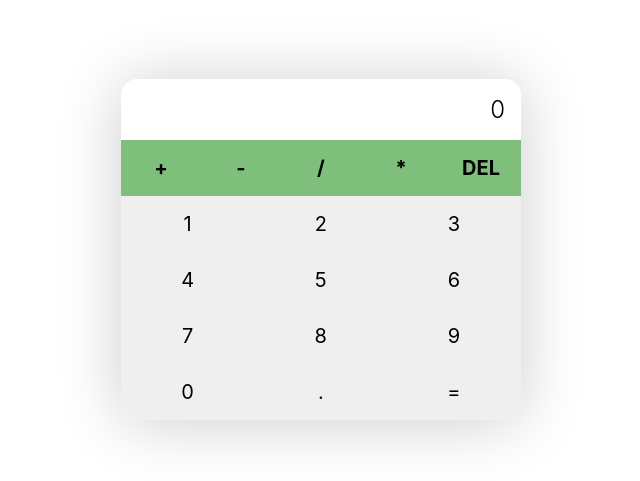
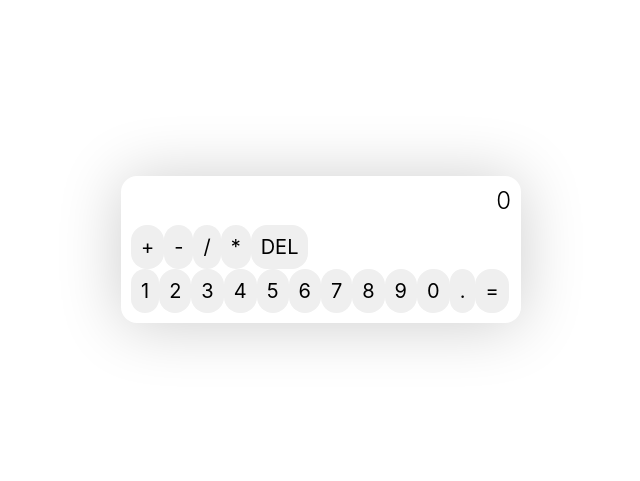
Before and after one commit to mhassanrahi/calculator, a React (Create React App) app: page / in a window 1280 px wide. Shown: the part 151-632 px from the top of the page, without its empty margins (319-959 px from the left). Built offline with nearby package versions, Linux system fonts and the light colour scheme.

Commit message:
* Replaced flexbox with grid

```diff
--- a/src/App.css
+++ b/src/App.css
@@ -18,13 +18,14 @@
   border-radius: 16px;
   box-shadow: 0px 2px 64px rgba(0, 0, 0, 0.2);
   overflow: hidden;
+  padding: 10px;
 }
 
 .display {
-  padding: 16px;
   text-align: right;
   font-size: 24px;
   font-weight: 300;
+  margin-bottom: 10px;
 }
 
 .display span {
@@ -37,9 +38,10 @@
   border: none;
   outline: none;
   font-size: 20px;
-  padding: 16px;
+  padding: 10px;
   cursor: pointer;
   transition: 0.3s;
+  border-radius: 16px;
 }
 
 button:hover {
@@ -47,26 +49,18 @@
   background-color: var(--secondary);
 }
 
-.operators {
-  display: flex;
+.keypad {
+  display: grid;
+  grid-template-columns: repeat(3, 1fr);
+  grid-column-gap: 5px;
+  grid-row-gap: 10px;
 }
 
-.operators button {
-  flex: 1 1 0%;
+.keypad .operator {
   background-color: var(--dark);
   font-weight: 700;
 }
 
-.operators button:hover {
+.keypad .operator:hover {
   background-color: var(--secondary);
 }
-
-.digits {
-  display: flex;
-  flex-wrap: wrap;
-}
-
-.digits button {
-  flex: 1 1 33.3%;
-  max-width: 33.3%;
-}
```
